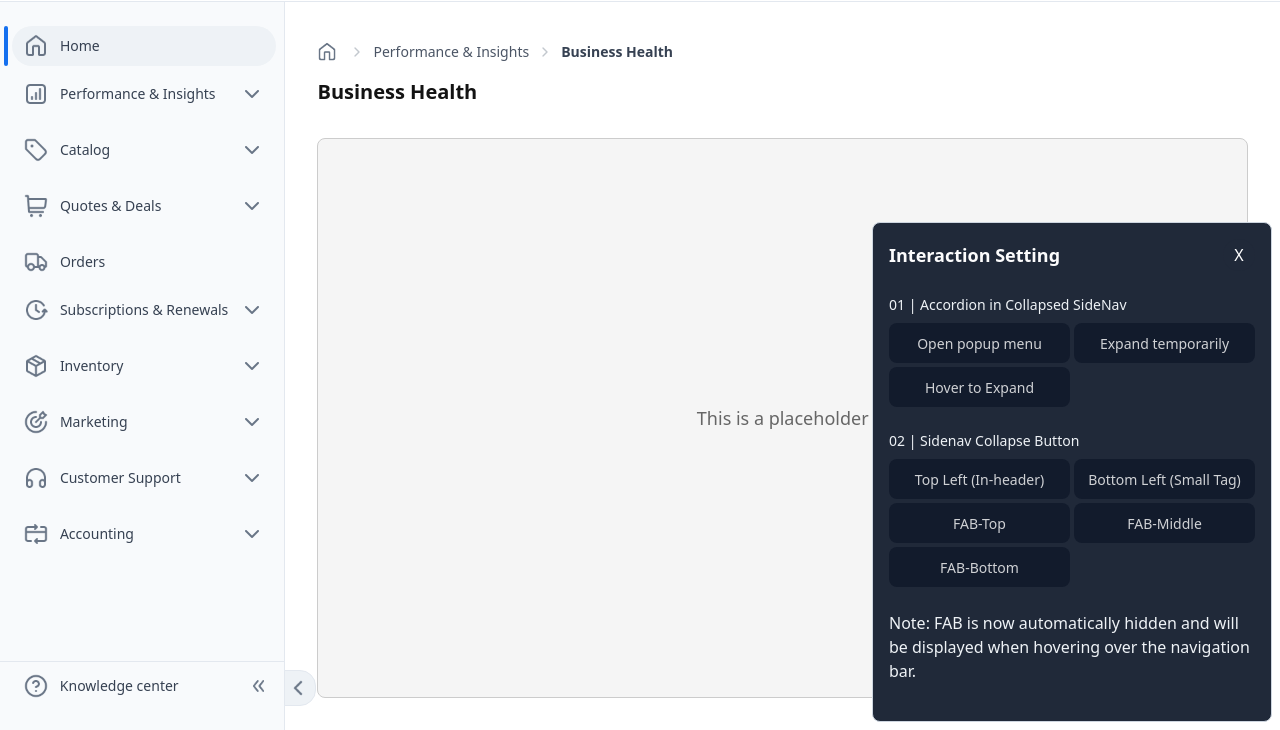
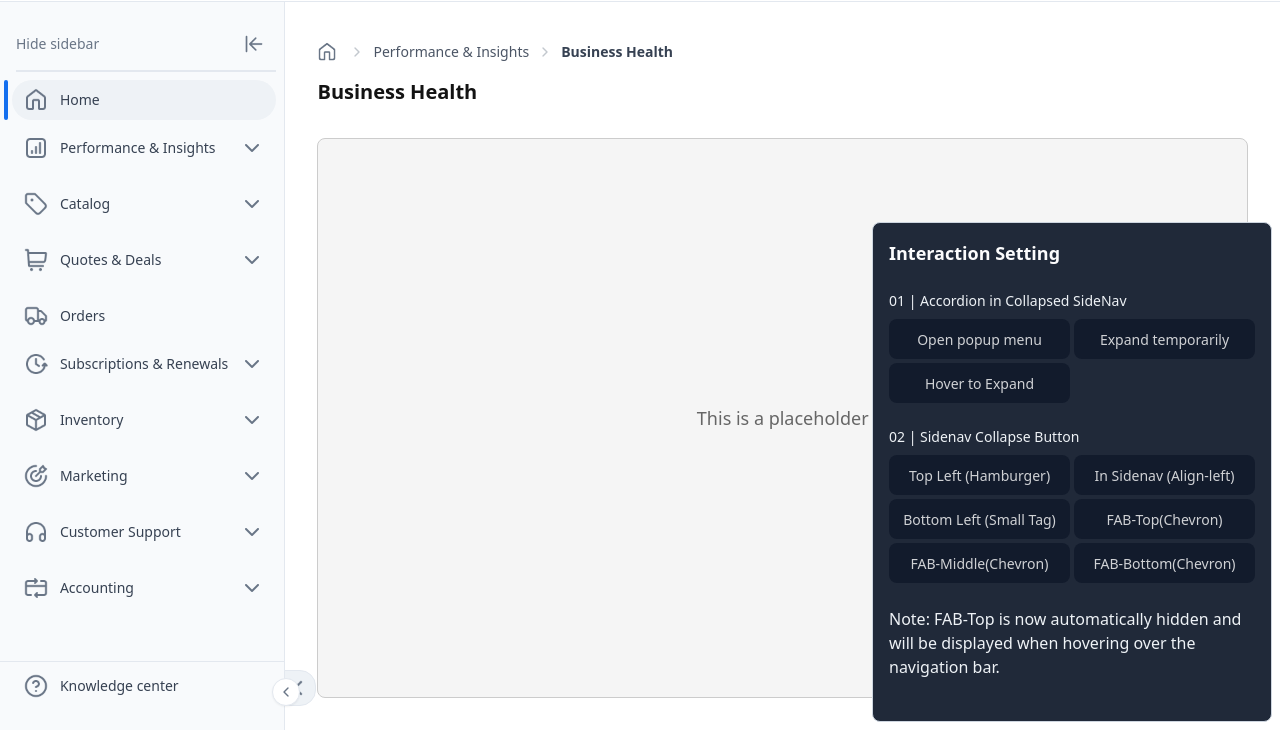
Before and after one commit to Ken-pan/nav-exploration, a website: page index.html in a window 1280 px wide. Shown: the part 70-800 px from the top of the page. Drawn offline with Linux system fonts and the light colour scheme.

Commit message:
update the interaction setting with the newest required button

```diff
--- a/index.html
+++ b/index.html
@@ -12,7 +12,7 @@
             <!-- Logo Section -->
             <div class="flex items-center">
                 <div class="flex items-center">
-                    <button id="in-header-btn" class="p-2 mr-4 rounded-full hover:bg-gray-100 -ml-2" onclick="toggleSideNav()"><img src="./assets/img/menu-01.png" alt="menu" class="w-6 h-6"></button>
+                    <button id="in-header-btn" class="p-2 mr-4 rounded-full hover:bg-gray-100 -ml-4" onclick="toggleSideNav()"><img src="./assets/img/menu-01.png" alt="menu" class="w-6 h-6"></button>
                     <img src="/assets/img/Logo.png" alt="ingram micro logo" class="w-[246px] h-[32px] flex flex-col">
                 </div>
             </div>
@@ -50,8 +50,20 @@
     </header>
     <div class="flex w-full h-full">
         <nav id="sideNav" class="bg-gray-50 text-gray-700 border-r border-gray-200 duration-300 h-full flex-col justify-between relative">
-            <div id="hover-area" class="absolute top-0 -right-4 h-full w-4"></div>
+            <div id="hover-area" class="absolute top-0 -right-8 h-full w-8"></div>
             <div id="naviation-top" class="pt-6 gap-2 h-full overflow-scroll w-full flex flex-col">
+                <div class="gap-1 w-full flex flex-col pr-2 pl-4" id="in-sidenav-btn" style="display: block;">
+                    <div class="flex justify-between items-center h-fit w-full bg-transparent rounded-full overflow-hidden mb-2">
+                        <p class="text-gray-500 text-sm font-medium text-start flex-grow overflow-hidden whitespace-nowrap order-1" id="in-sidenav-btn-text">Hide sidebar</p>
+                        <button class="py-2 px-3 rounded-full hover:bg-gray-100 flex-shrink-0 order-2" onclick="toggleSideNav()">
+                            <img src="./assets/img/align-left-01.png" alt="collapse" class="w-5 h-5" id="align-icon">
+                        </button>
+
+                    </div>
+                    <div class="border-b border-[1px] border-gray-200 w-full"></div>
+                </div>
+
+
                 <button class="nav-item-primary gap-1 w-full flex pr-2 pl-1 active">
                     <div class="nav-item-current bg-transparent w-1 h-10 rounded-full"></div>
                     <div class="nav-item-content px-3 py-2 gap-3 flex justify-center items-center h-fit w-full bg-transparent rounded-full">
@@ -60,7 +72,6 @@
                         <img src="./assets/img/chevron-down.png" alt="chevron" class="w-6 h-6 max-w-6 chevron-down">
                     </div>
                 </button>
-
                 <button class="nav-item-primary accordion gap-1 w-full flex pr-2 pl-1">
                     <div class="nav-item-current bg-transparent w-1 h-10 rounded-full"></div>
                     <div class="nav-item-content px-3 py-2 gap-3 flex justify-center items-center h-fit w-full bg-transparent rounded-full">
@@ -321,10 +332,10 @@
                         <img src="./assets/img/chevron-down.png" alt="chevron" class="w-6 h-6 max-w-6 chevron-down">
                     </div>
                 </button>
-                <button id="in-sidebar-btn" class="p-2 w-10 h-10 mx-2 rounded-full hover:bg-gray-100" onclick="toggleSideNav()"><img src="./assets/img/chevron-left-double.png" alt="menu" class="w-6 h-6"></button>
+                <!-- <button id="in-sidebar-btn" class="p-2 w-10 h-10 mx-2 rounded-full hover:bg-gray-100" onclick="toggleSideNav()"><img src="./assets/img/chevron-left-double.png" alt="menu" class="w-6 h-6"></button> -->
             </div>
             <button id="tag-btn" class="flex justify-center items-center w-8 h-9 absolute -right-8 bottom-6 rounded-r-2xl bg-gray-100 hover:bg-gray-200 border border-gray-200" onclick="toggleSideNav()"><img src="./assets/img/chevron-left.png" alt="menu" class="w-6 h-6 mr-1"></button>
-            <button id="fab" class=" flex justify-center items-center w-8 h-8 absolute -right-4 bottom-6 rounded-full bg-white hover:bg-gray-100 border border-gray-200 shadow-sm" onclick="toggleSideNav()"><img src="./assets/img/chevron-left.png" alt="menu" class="w-5 h-5"></button>
+            <button id="fab" class=" flex justify-center items-center w-7 h-7 absolute -right-4 bottom-6 rounded-full bg-white hover:border-primary-700 border border-gray-200 shadow-sm hover:shadow-xl" onclick="toggleSideNav()"><img src="./assets/img/chevron-left.png" alt="menu" class="w-[16px] h-[16px]"></button>
 
         </nav>
         <main class="p-8 w-full full">
@@ -345,56 +356,48 @@
         <menu class="bg-gray-800 text-gray-100 absolute w-[400px] h-[500px] bottom-2 right-2 rounded-lg border-gray-300 border p-4" id="design-menu">
             <div class="flex justify-between items-center mb-6">
                 <h2 class="text-lg font-bold  text-gray-25">Interaction Setting</h2>
-                <button id="close-menu-btn" class=" w-8 h-8 flex justify-center items-center p-2 bg-gray-800 text-white rounded-full hover:bg-gray-700">X</button>
+                <!-- <button id="close-menu-btn" class=" w-8 h-8 flex justify-center items-center p-2 bg-gray-800 text-white rounded-full hover:bg-gray-700">X</button> -->
                 <button id="open-menu-btn" class="hidden absolute top-0 right-0 w-12 h-12 bg-gray-700 text-white rounded-full items-center justify-center">
                     <img src="/assets/img/setting.png" alt="Settings" class="w-6 h-6">
                 </button>
             </div>
-
-
             <div class="mb-6">
-
                 <div class="mb-6">
                     <label class="block text-sm mb-2">01 | Accordion in Collapsed SideNav</label>
                     <div class="grid grid-cols-2 gap-1">
                         <input type="radio" id="accordion-popup" name="accordionAction" value="popup" class="custom-radio">
                         <label for="accordion-popup">Open popup menu</label>
-
                         <input type="radio" id="accordion-expandTemporary" name="accordionAction" value="expandTemporary" class="custom-radio">
                         <label for="accordion-expandTemporary">Expand temporarily</label>
-
                         <!-- <input type="radio" id="accordion-expand" name="accordionAction" value="expand" class="custom-radio">
                         <label for="accordion-expand">Expand permanently</label> -->
-
                         <input type="radio" id="hoverExpand" name="accordionAction" value="hoverExpand" class="custom-radio">
                         <label for="hoverExpand">Hover to Expand</label>
                     </div>
                 </div>
-
                 <label class="block text-sm mb-2">02 | Sidenav Collapse Button</label>
                 <div class="grid grid-cols-2 gap-1">
                     <input type="radio" id="collapse-header" name="collapseButtonPosition" value="header" class="custom-radio">
-                    <label for="collapse-header">Top Left (In-header)</label>
+                    <label for="collapse-header">Top Left (Hamburger)</label>
 
-                    <!-- <input type="radio" id="collapse-sidenavBottom" name="collapseButtonPosition" value="sidenavBottom" class="custom-radio">
-                    <label for="collapse-sidenavBottom">Inside sidenav bottom</label> -->
-
+                    <input type="radio" id="collapse-inSidenavBtn" name="collapseButtonPosition" value="inSidenavBtn" class="custom-radio">
+                    <label for="collapse-inSidenavBtn">In Sidenav (Align-left)</label>
                     <input type="radio" id="collapse-tagBottom" name="collapseButtonPosition" value="tagBottom" class="custom-radio">
                     <label for="collapse-tagBottom">Bottom Left (Small Tag)</label>
 
                     <input type="radio" id="collapse-fabTop" name="collapseButtonPosition" value="fabTop" class="custom-radio">
-                    <label for="collapse-fabTop">FAB-Top</label>
+                    <label for="collapse-fabTop">FAB-Top(Chevron)</label>
 
                     <input type="radio" id="collapse-fabMiddle" name="collapseButtonPosition" value="fabMiddle" class="custom-radio">
-                    <label for="collapse-fabMiddle">FAB-Middle</label>
+                    <label for="collapse-fabMiddle">FAB-Middle(Chevron)</label>
 
                     <input type="radio" id="collapse-fabBottom" name="collapseButtonPosition" value="fabBottom" class="custom-radio">
-                    <label for="collapse-fabBottom">FAB-Bottom</label>
+                    <label for="collapse-fabBottom">FAB-Bottom(Chevron)</label>
                 </div>
             </div>
 
             <div>
-                <p>Note: FAB is now automatically hidden and will be displayed when hovering over the navigation bar.</p>
+                <p>Note: FAB-Top is now automatically hidden and will be displayed when hovering over the navigation bar.</p>
             </div>
 
 
@@ -646,7 +649,7 @@
             function updateButtonPosition(position) {
                 const toggleSideNavButtons = {
                     header: document.getElementById('in-header-btn'),
-                    sidenavBottom: document.getElementById('in-sidebar-btn'),
+                    inSidenavBtn: document.getElementById('in-sidenav-btn'),
                     tagBottom: document.getElementById('tag-btn'),
                     fabTop: document.getElementById('fab'),
                     fabMiddle: document.getElementById('fab'),
@@ -661,6 +664,9 @@
                     case 'header':
                         toggleSideNavButtons.header.style.display = 'block';
                         break;
+                    case 'inSidenavBtn':
+                        toggleSideNavButtons.inSidenavBtn.style.display = 'block';
+                        break;
                     case 'sidenavBottom':
                         toggleSideNavButtons.sidenavBottom.style.display = 'block';
                         break;
@@ -669,16 +675,19 @@
                         break;
                     case 'fabTop':
                         toggleSideNavButtons.fabTop.style.display = 'flex';
+                        toggleSideNavButtons.fabTop.classList.add('auto-hide');
                         toggleSideNavButtons.fabTop.style.top = '48px';
                         toggleSideNavButtons.fabBottom.style.bottom = 'auto';
                         break;
                     case 'fabMiddle':
                         toggleSideNavButtons.fabMiddle.style.display = 'flex';
+                        toggleSideNavButtons.fabTop.classList.add('small-size');
                         toggleSideNavButtons.fabMiddle.style.top = '48%';
                         toggleSideNavButtons.fabBottom.style.bottom = 'auto';
                         break;
                     case 'fabBottom':
                         toggleSideNavButtons.fabBottom.style.display = 'flex';
+                        toggleSideNavButtons.fabTop.classList.add('small-size');
                         toggleSideNavButtons.fabMiddle.style.top = 'auto';
                         toggleSideNavButtons.fabBottom.style.bottom = '28px';
                         break;
--- a/style.css
+++ b/style.css
@@ -17,10 +17,14 @@
   display: block;
 }
 
-nav #fab {
+nav #fab.auto-hide {
   opacity: 0;
   transition: opacity 180ms ease-in-out;
 }
+
+/* #fab.small-size{
+  transform: scale(0.8);
+} */
 
 nav:hover #fab {
   opacity: 1;
@@ -63,6 +67,10 @@ nav:hover #fab {
 }
 
 #sideNav.sidenav-collapsed #in-sidebar-btn {
+  transform: rotate(180deg);
+}
+
+#sideNav.sidenav-collapsed #align-icon {
   transform: rotate(180deg);
 }
 
```
Also changed, not shown: assets/img/align-left-01.png (added), tailwind.css.
